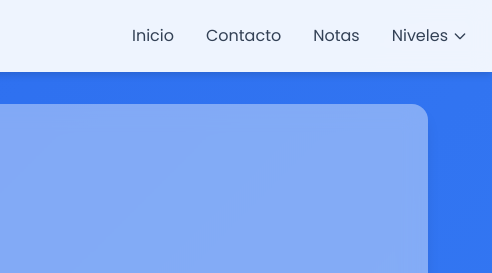
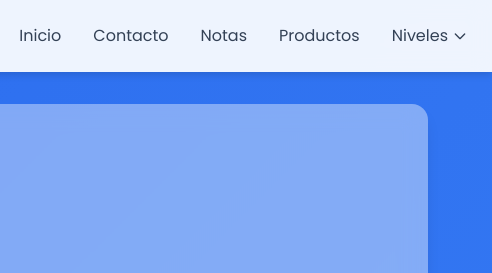
Before and after one commit to Cdavid703/WebFrancais, a plain HTML site: page Index1.html in a window 1280 px wide. Shown: the top 273 px of the page, 788-1280 px from the left. Drawn offline with nearby package versions, Linux system fonts and the light colour scheme.

Commit message:
Add 'Productos' link to navigation

```diff
--- a/Index1.html
+++ b/Index1.html
@@ -105,6 +105,8 @@
         <a href="Index1.html" class="hover:text-blue-600 transition">Inicio</a>
         <a href="#" class="hover:text-blue-600 transition">Contacto</a>
         <a href="#" class="hover:text-blue-600 transition">Notas</a>
+        <!-- 🔹 Nuevo enlace Productos -->
+        <a href="productos.html" class="hover:text-blue-600 transition">Productos</a>
 
         <!-- Dropdown Niveles -->
         <div class="relative">
```
